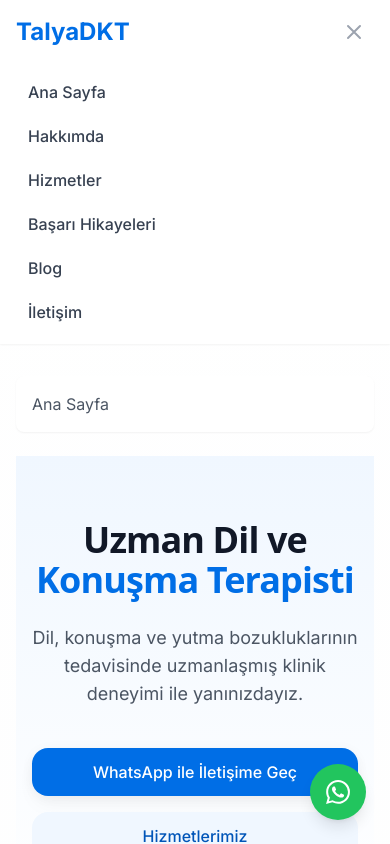
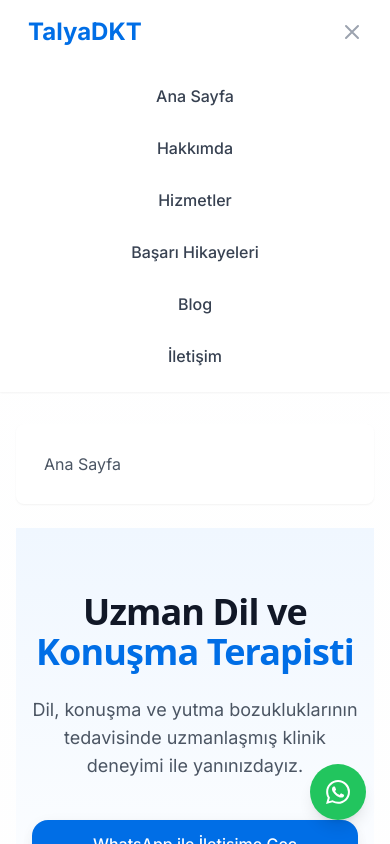
Before and after one commit to batukizmazoglu/DilveKonusmaTerapisi, a Next.js app: page / in a window 390 px wide. Both pictures are taken after a click on the button "Ana menüyü aç". Shown: the top 844 px of the page. Built offline with nearby package versions, Linux system fonts and the light colour scheme.

Commit message:
iOS ve mobil uyumluluk iyileştirmeleri: WCAG standartları ve görsel düzeltmeler

```diff
--- a/app/globals.css
+++ b/app/globals.css
@@ -7,6 +7,13 @@
 :root {
   --background: #ffffff;
   --foreground: #212529;
+  touch-action: manipulation;
+  -webkit-tap-highlight-color: transparent;
+}
+
+html {
+  font-size: 16px;
+  -webkit-text-size-adjust: 100%;
 }
 
 @media (prefers-color-scheme: dark) {
@@ -20,6 +27,24 @@ body {
   color: var(--foreground);
   background: var(--background);
   font-family: 'Inter', sans-serif;
+  min-height: -webkit-fill-available;
+  overflow-x: hidden;
+}
+
+/* Mobil dokunmatik elemanlar için minimum dokunma alanı */
+button,
+a,
+input,
+select,
+textarea {
+  touch-action: manipulation;
+  min-height: 44px;
+  min-width: 44px;
+}
+
+/* Mobil için scroll davranışını iyileştirme */
+* {
+  -webkit-overflow-scrolling: touch;
 }
 
 @layer base {
@@ -42,15 +67,15 @@ body {
 
 @layer components {
   .btn-primary {
-    @apply inline-flex items-center justify-center px-6 py-3 text-base font-medium text-white transition-all duration-200 rounded-xl bg-primary-600 hover:bg-primary-700 focus:outline-none focus:ring-2 focus:ring-offset-2 focus:ring-primary-500 shadow-soft;
+    @apply inline-flex items-center justify-center px-6 py-3 text-base font-medium text-white transition-all duration-200 rounded-xl bg-primary-600 hover:bg-primary-700 focus:outline-none focus:ring-2 focus:ring-offset-2 focus:ring-primary-500 shadow-soft active:scale-95 touch-manipulation;
   }
 
   .btn-secondary {
-    @apply inline-flex items-center justify-center px-6 py-3 text-base font-medium transition-all duration-200 rounded-xl text-primary-700 bg-primary-50 hover:bg-primary-100 focus:outline-none focus:ring-2 focus:ring-offset-2 focus:ring-primary-500;
+    @apply inline-flex items-center justify-center px-6 py-3 text-base font-medium transition-all duration-200 rounded-xl text-primary-700 bg-primary-50 hover:bg-primary-100 focus:outline-none focus:ring-2 focus:ring-offset-2 focus:ring-primary-500 active:scale-95 touch-manipulation;
   }
 
   .input-field {
-    @apply block w-full px-4 py-3 mt-1 text-gray-900 placeholder-gray-500 transition-all duration-200 border-gray-300 rounded-xl shadow-sm focus:ring-primary-500 focus:border-primary-500;
+    @apply block w-full px-4 py-3 mt-1 text-gray-900 placeholder-gray-500 transition-all duration-200 border-gray-300 rounded-xl shadow-sm focus:ring-primary-500 focus:border-primary-500 touch-manipulation;
   }
 
   .form-label {
@@ -58,7 +83,7 @@ body {
   }
 
   .card {
-    @apply bg-white rounded-xl shadow-soft p-6 transition-all duration-200 hover:shadow-lg;
+    @apply bg-white rounded-xl shadow-soft p-4 sm:p-6 transition-all duration-200 hover:shadow-lg touch-manipulation;
   }
 
   .section {
@@ -66,6 +91,74 @@ body {
   }
 
   .container {
-    @apply max-w-7xl mx-auto px-4 sm:px-6 lg:px-8;
+    @apply max-w-7xl mx-auto px-4 sm:px-6 lg:px-8 w-full overflow-hidden;
   }
 }
+
+/* Mobil cihazlarda metin seçimini devre dışı bırakma */
+@media (max-width: 768px) {
+  .no-select {
+    -webkit-user-select: none;
+    user-select: none;
+  }
+}
+
+/* iOS için özel stil düzenlemeleri */
+@supports (-webkit-touch-callout: none) {
+  .ios-height-fix {
+    height: -webkit-fill-available;
+  }
+
+  /* iOS'ta güvenli alan için padding */
+  .ios-safe-area {
+    padding-top: env(safe-area-inset-top);
+    padding-bottom: env(safe-area-inset-bottom);
+    padding-left: env(safe-area-inset-left);
+    padding-right: env(safe-area-inset-right);
+  }
+
+  /* iOS'ta dokunma geri bildirimi iyileştirmeleri */
+  a, button, [role="button"] {
+    -webkit-touch-callout: none;
+    -webkit-tap-highlight-color: rgba(0,0,0,0);
+    cursor: pointer;
+  }
+
+  /* iOS'ta momentum scroll */
+  .ios-scroll {
+    -webkit-overflow-scrolling: touch;
+    overflow-y: auto;
+  }
+
+  /* iOS'ta input elementleri için zoom önleme */
+  input[type="text"],
+  input[type="email"],
+  input[type="tel"],
+  input[type="number"],
+  input[type="search"],
+  textarea {
+    font-size: 16px !important;
+  }
+}
+
+/* Mobil için gelişmiş dokunma hedefi boyutları */
+@media (max-width: 768px) {
+  a, button, [role="button"],
+  input[type="submit"],
+  input[type="button"] {
+    min-height: 44px;
+    min-width: 44px;
+    padding: 12px;
+    display: inline-flex;
+    align-items: center;
+    justify-content: center;
+  }
+
+  /* Mobil menü öğeleri için özel stil */
+  .mobile-menu-item {
+    padding: 12px 16px;
+    margin: 4px 0;
+    border-radius: 8px;
+    transition: background-color 0.2s ease;
+  }
+}
--- a/components/Header.js
+++ b/components/Header.js
@@ -67,8 +67,9 @@ export default function Header() {
                 <Link
                   key={item.href}
                   href={item.href}
-                  className="block pl-3 pr-4 py-2 text-base font-medium text-gray-700 hover:text-gray-900 hover:bg-gray-50"
+                  className="block w-full px-4 py-3 text-base font-medium text-gray-700 hover:text-gray-900 hover:bg-gray-50 rounded-lg transition-colors duration-200 touch-manipulation min-h-[44px] flex items-center"
                   onClick={() => setIsMenuOpen(false)}
+                  role="menuitem"
                 >
                   {item.label}
                 </Link>
```
